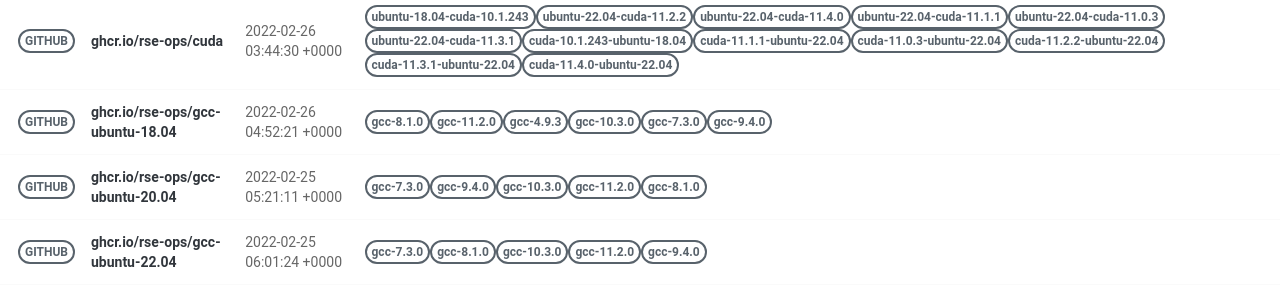
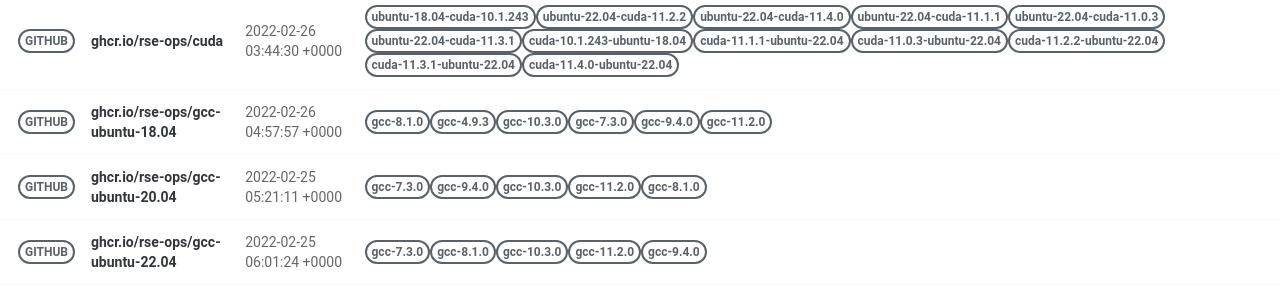
Before and after one commit to rse-ops/docker-images, a Jekyll site: the page built from pages/index.md, in a window 1280 px wide. Shown: the part 502-801 px from the top of the page. Built offline with Jekyll 4.4.1, drawn with Linux system fonts in a browser that asks for light colours; nearby versions of some CDN libraries.

Commit message:
Automated push to update library 2022-02-26

```diff
--- a/_library/ghcr.io-rse-ops-gcc-ubuntu-18.04.md
+++ b/_library/ghcr.io-rse-ops-gcc-ubuntu-18.04.md
@@ -1,7 +1,7 @@
 ---
 layout: container
 name: ghcr.io/rse-ops/gcc-ubuntu-18.04
-updated_at: 2022-02-26 04:52:21.778405
+updated_at: 2022-02-26 04:57:57.950742
 
 
 container_url: https://github.com/orgs/rse-ops/packages/container/package/gcc-ubuntu-18.04
```
Also changed, not shown: other parts of _library/ghcr.io-rse-ops-gcc-ubuntu-18.04.md (+3 -3 lines).
